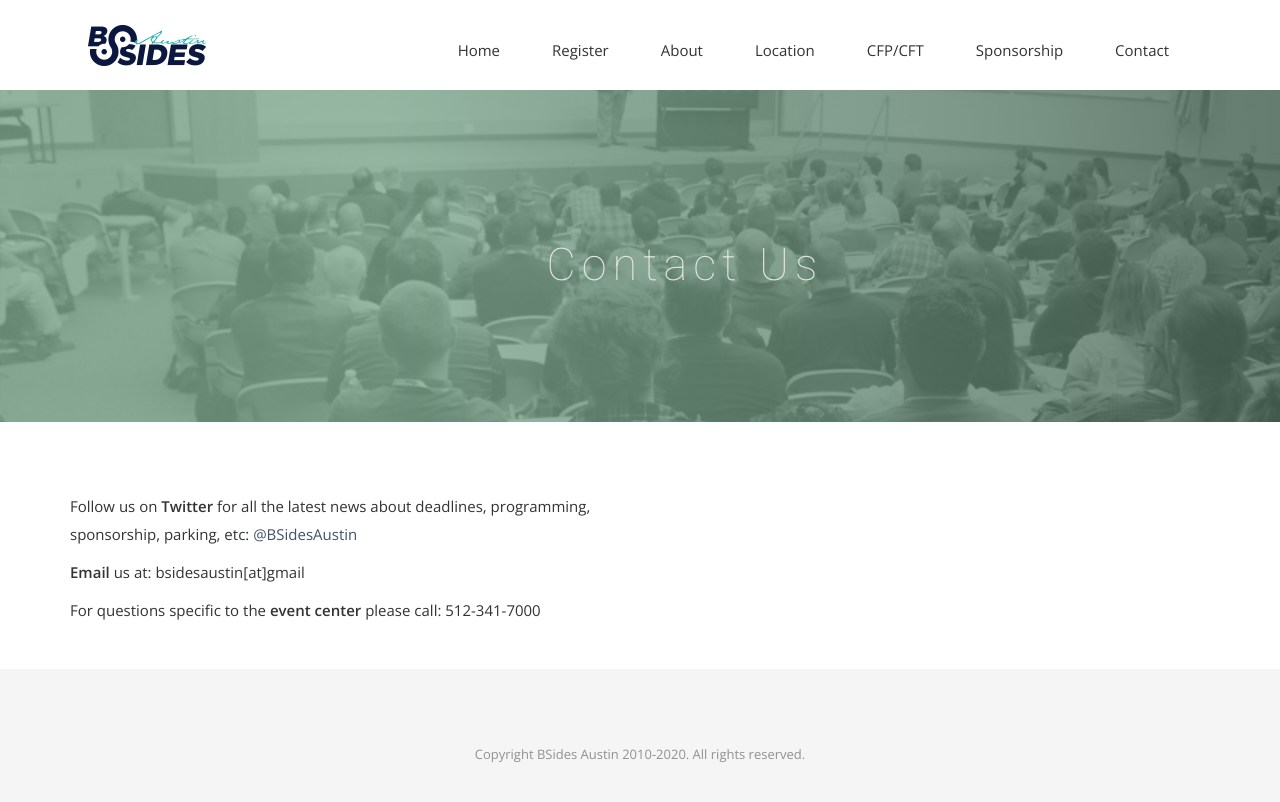
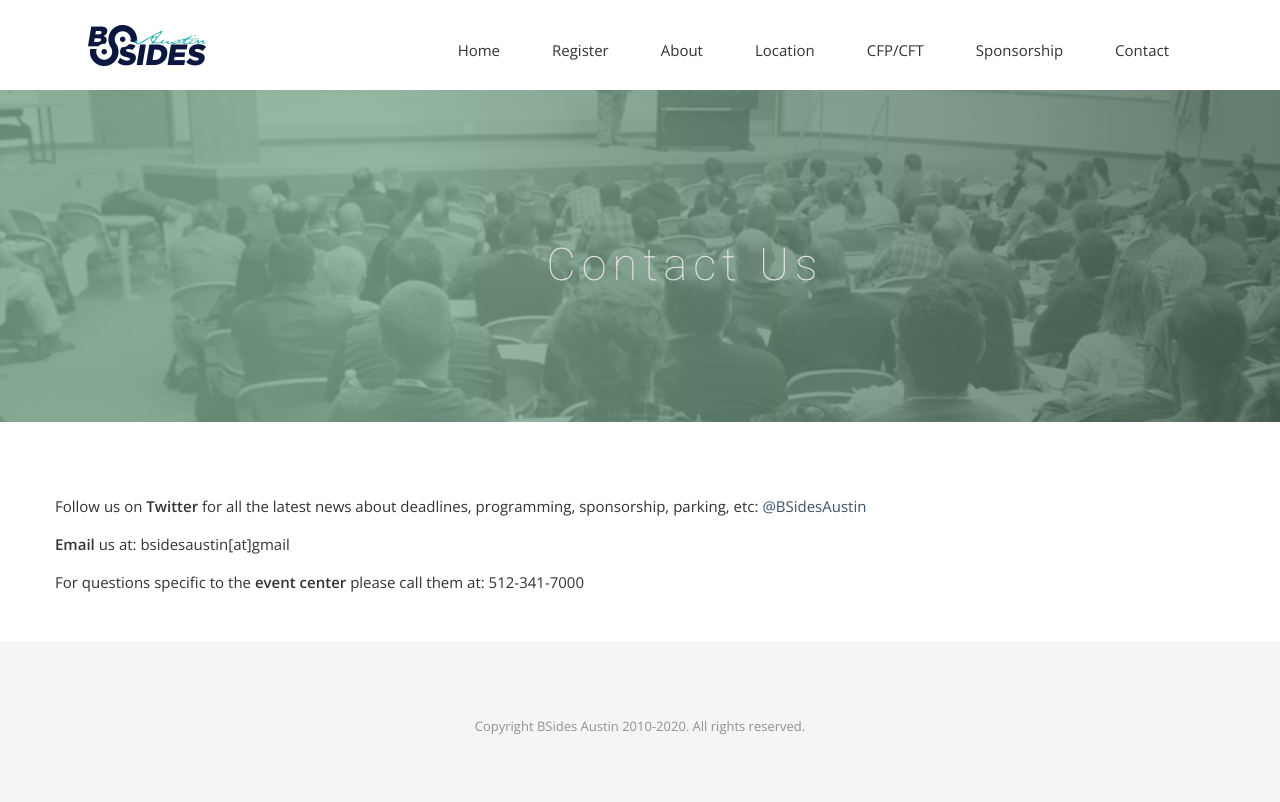
Before and after one commit to bsidesaustin/test, a Jekyll site: the page built from contact.html, in a window 1280 px wide. Shown: the top 802 px of the page. Built offline with Jekyll 4.4.1, drawn with Linux system fonts in a browser that asks for light colours; nearby versions of some CDN libraries; some web fonts are replaced.

Commit message:
Update contact.html

```diff
--- a/contact.html
+++ b/contact.html
@@ -21,13 +21,13 @@
 <section id="contact-form">
   <div class="container">
     <div class="row">
-      <div class="col-md-6 col-sm-12">
+      <div>
         <div class="block">
           <p>Follow us on <strong>Twitter</strong> for all the latest news about deadlines, programming, sponsorship, parking, etc: <a href="https://twitter.com/bsidesaustin">@BSidesAustin</a></p>
 
           <p><strong>Email</strong> us at: bsidesaustin[at]gmail</p>
 
-          <p>For questions specific to the <strong>event center</strong> please call: 512-341-7000
+          <p>For questions specific to the <strong>event center</strong> please call them at: 512-341-7000
         </div>
       </div>
     </div>
```
